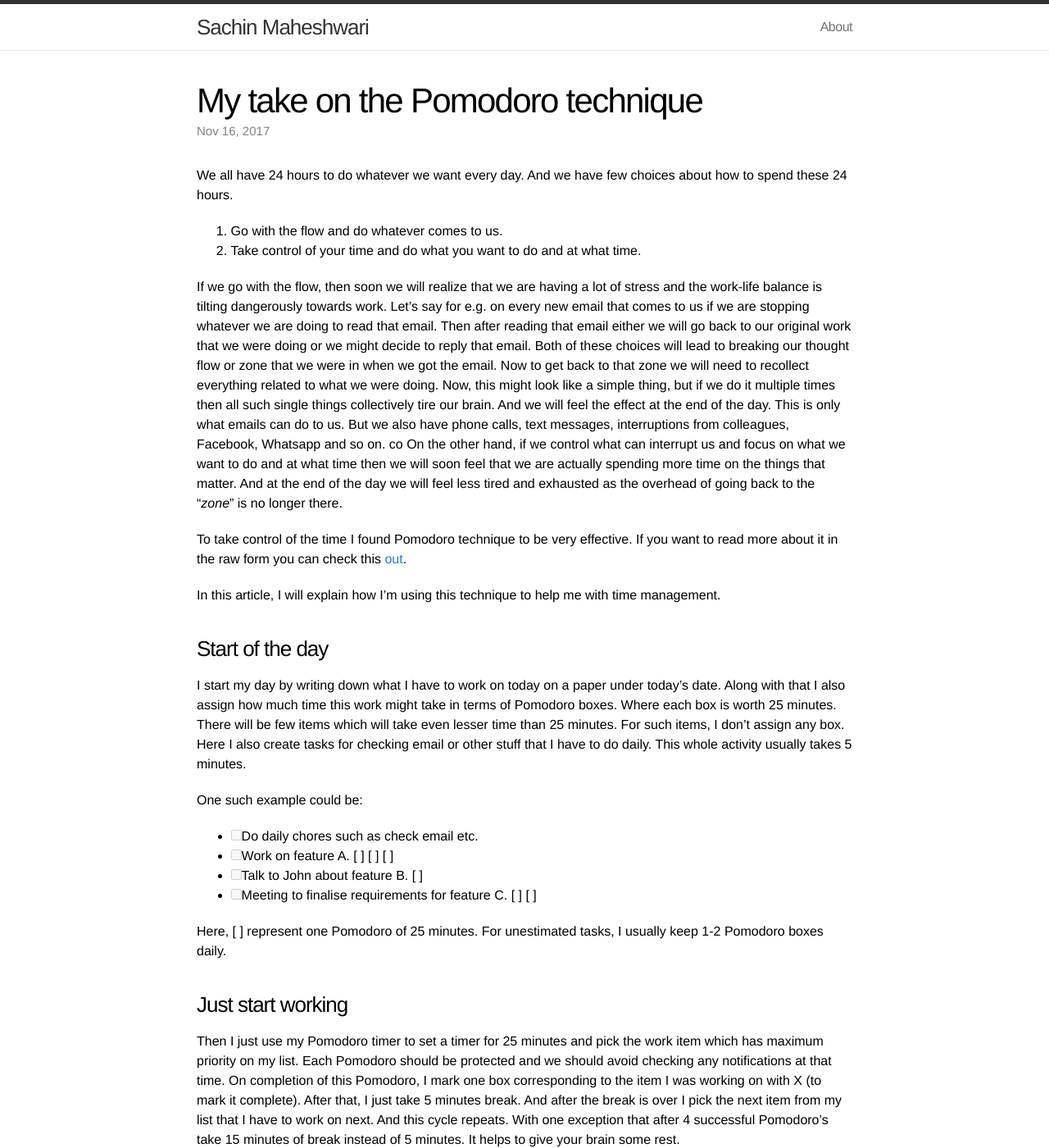
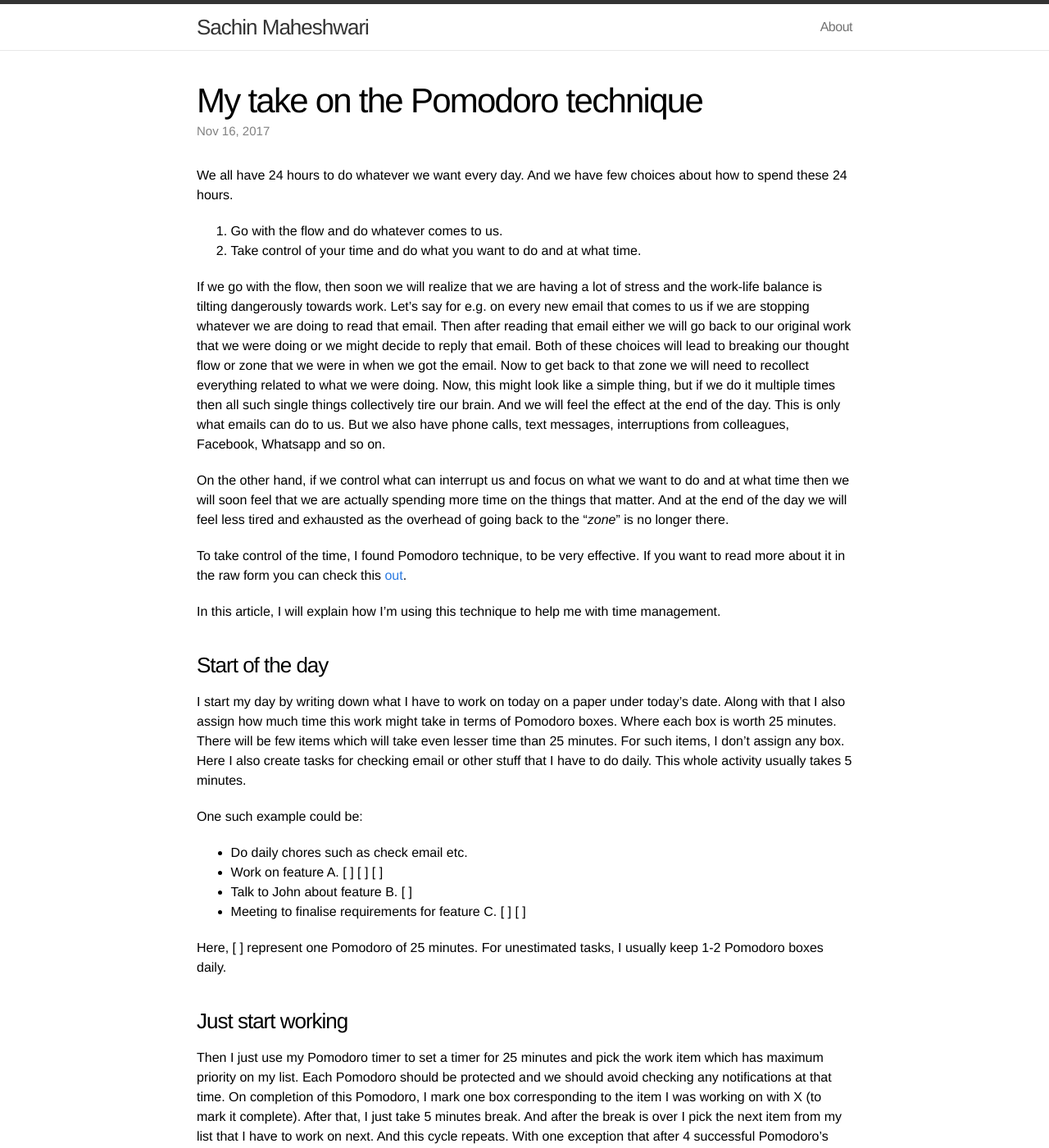
Before and after one commit to sachinmaheshwari/sachinmaheshwari.github.io, a Jekyll site: the page built from _posts/2017-11-16-my-take-on-pomodoro.md, in a window 1280 px wide and 1400 px high. Shown: the whole window at 82% size. Built offline with Jekyll 4.4.1, drawn with Linux system fonts in a browser that asks for light colours; comment, search, counter and statistics services are not loaded; some of the changed text lies outside the part shown.

Commit message:
Fixing the layout to look better on the site.

```diff
--- a/_posts/2017-11-16-my-take-on-pomodoro.md
+++ b/_posts/2017-11-16-my-take-on-pomodoro.md
@@ -10,10 +10,10 @@ We all have 24 hours to do whatever we want every day. And we have few choices a
 2. Take control of your time and do what you want to do and at what time.
 
 If we go with the flow, then soon we will realize that we are having a lot of stress and the work-life balance is tilting dangerously towards work. Let's say for e.g. on every new email that comes to us if we are stopping whatever we are doing to read that email. Then after reading that email either we will go back to our original work that we were doing or we might decide to reply that email. Both of these choices will lead to breaking our thought flow or zone that we were in when we got the email. Now to get back to that zone we will need to recollect everything related to what we were doing. Now, this might look like a simple thing, but if we do it multiple times then all such single things collectively tire our brain. And we will feel the effect at the end of the day. This is only what emails can do to us. But we also have phone calls, text messages, interruptions from colleagues, Facebook, Whatsapp and so on.
-co
+
 On the other hand, if we control what can interrupt us and focus on what we want to do and at what time then we will soon feel that we are actually spending more time on the things that matter. And at the end of the day we will feel less tired and exhausted as the overhead of going back to the "_zone_" is no longer there.
 
-To take control of the time I found Pomodoro technique to be very effective. If you want to read more about it in the raw form you can check this [out](https://cirillocompany.de/pages/pomodoro-technique).
+To take control of the time, I found Pomodoro technique, to be very effective. If you want to read more about it in the raw form you can check this [out](https://cirillocompany.de/pages/pomodoro-technique).
 
 In this article, I will explain how I'm using this technique to help me with time management.
 
@@ -21,10 +21,10 @@ In this article, I will explain how I'm using this technique to help me with tim
 I start my day by writing down what I have to work on today on a paper under today's date. Along with that I also assign how much time this work might take in terms of Pomodoro boxes. Where each box is worth 25 minutes. There will be few items which will take even lesser time than 25 minutes. For such items, I don't assign any box. Here I also create tasks for checking email or other stuff that I have to do daily. This whole activity usually takes 5 minutes.
 
 One such example could be:
-- [ ] Do daily chores such as check email etc.
-- [ ] Work on feature A.  [ ] [ ] [ ]
-- [ ] Talk to John about feature B.  [ ]
-- [ ] Meeting to finalise requirements for feature C. [ ] [ ]
+- Do daily chores such as check email etc.
+- Work on feature A.  [ ] [ ] [ ]
+- Talk to John about feature B.  [ ]
+- Meeting to finalise requirements for feature C. [ ] [ ]
 
 Here, [ ] represent one Pomodoro of 25 minutes. For unestimated tasks, I usually keep 1-2 Pomodoro boxes daily.
 
@@ -33,10 +33,10 @@ Then I just use my Pomodoro timer to set a timer for 25 minutes and pick the wor
 
 After few Pomodoro's (4 in the example) my list might look like this.
 
-- [X] Do daily chores such as check email etc. [X]
-- [X] Work on feature A.  [X] [X] [X]
-- [ ] ~~Talk to John about feature B.  [ ]~~ John is on leave today. Move this to tomorrow.
-- [ ] Meeting to finalise requirements for feature C. [ ] [ ]
+- ✓ Do daily chores such as check email etc. [X]
+- ✓ Work on feature A.  [X] [X] [X]
+- ~~Talk to John about feature B.  [ ]~~ John is on leave today. Move this to tomorrow.
+- Meeting to finalise requirements for feature C. [ ] [ ]
 
 If I'm able to complete my task before Pomodoro gets over. I move to the next task on my list.
 
```
